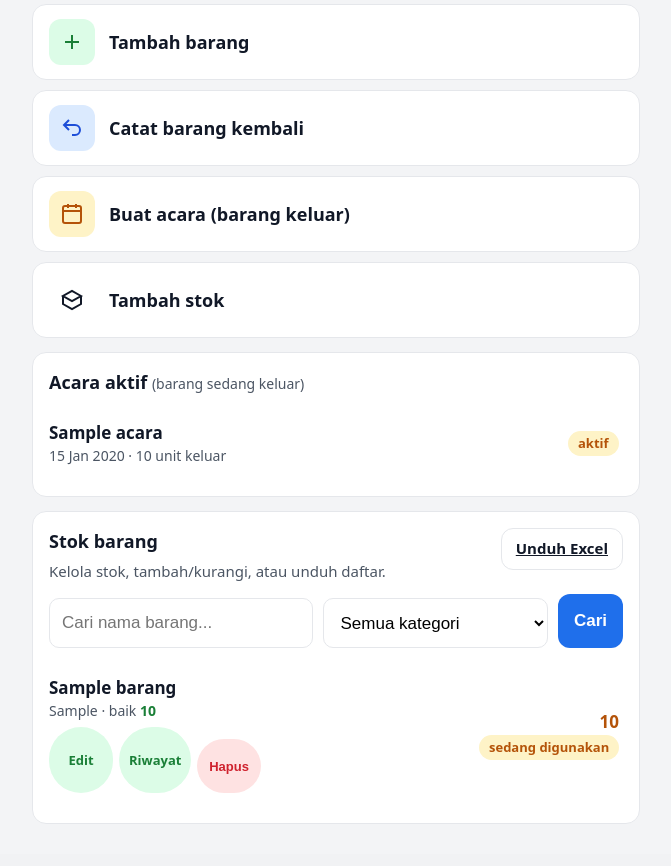
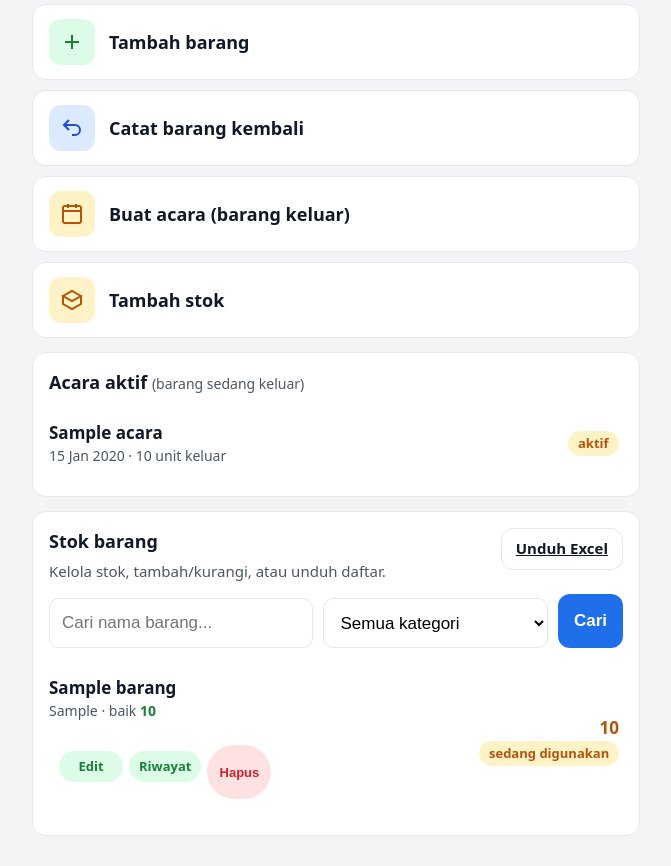
Before and after one commit to FinSensei/gudang_projectmobilelocal, a Laravel app: page / in a window 1280 px wide. Shown: the part 712-1578 px from the top of the page, without its empty margins (304-975 px from the left). Before the commit the page ends 1535 px from the top, so only its background shows below. Run offline with Laravel 12, Linux system fonts and the light colour scheme; a user stored in the database is signed in; tables that the repository leaves empty hold one stand-in row (values such as "Sample post"); parts of the project's set-up code (start-up, migrations or seed data) failed here and were passed over.

Commit message:
ui: dashboard dan layout lebih rapi (unslop)
- Hapus warna ungu (qa-purple -> qa-amber pada Tambah stok)
- Hapus inline style berlebihan pada tombol aksi barang, pakai class .aksi-barang
- Standarisasi margin hint dengan .hint-sm
- Tambah class .card.amber dan .amber-text untuk kartu perhatian
- Tabel review pengembalian dibungkus .table-scroll

Tes: 297 passed (870 assertions)

```diff
--- a/resources/views/gudang/dashboard.blade.php
+++ b/resources/views/gudang/dashboard.blade.php
@@ -16,8 +16,8 @@
 
 {{-- Perlu perhatian: reservasi menunggu + stok habis --}}
 @php($perlu = $reservasiPending->count() + $stokHabis->count())
-<div class="card" style="border-color:{{ $perlu > 0 ? 'var(--amber)' : 'var(--bd)' }}">
-  <h2 @if($perlu > 0) style="color:var(--amber)" @endif>
+<div class="card {{ $perlu > 0 ? 'amber' : '' }}">
+  <h2 {{ $perlu > 0 ? 'class="amber-text"' : '' }}>
     Perlu perhatian
     @if($perlu > 0)<span class="badge aktif">{{ $perlu }}</span>@endif
   </h2>
@@ -27,7 +27,7 @@
   @endif
 
   @if($reservasiPending->isNotEmpty())
-    <p class="hint" style="margin:0 0 6px">Reservasi menunggu konfirmasi — stok belum dipotong:</p>
+    <p class="hint-sm">Reservasi menunggu konfirmasi — stok belum dipotong:</p>
     @foreach($reservasiPending as $r)
       <div class="item">
         <div class="top">
@@ -48,7 +48,7 @@
   @endif
 
   @if($stokHabis->isNotEmpty())
-    <p class="hint" style="margin:10px 0 6px">Stok baik habis:</p>
+    <p class="hint-sm">Stok baik habis:</p>
     @foreach($stokHabis as $s)
       <div class="item">
         <div class="top">
@@ -97,7 +97,7 @@
     <span class="qa-ic"><svg viewBox="0 0 24 24"><rect x="3" y="4" width="18" height="17" rx="2"/><path d="M3 9h18M8 2v4M16 2v4"/></svg></span>
     Buat acara (barang keluar)
   </a>
-  <a href="/restock" class="qa-purple">
+  <a href="/restock" class="qa-amber">
     <span class="qa-ic"><svg viewBox="0 0 24 24"><path d="M21 8l-9-5-9 5 9 5 9-5zM3 8v8l9 5 9-5V8"/></svg></span>
     Tambah stok
   </a>
@@ -153,12 +153,12 @@
           <div>
             <b style="font-size:17px">{{ $b->nama_barang }}</b>
             <div class="muted">{{ $b->lokasi ?: 'tanpa lokasi' }} · baik <span class="green">{{ $b->stok_baik }}</span></div>
-            <div style="margin-top:6px;display:flex;gap:6px">
-              <a href="/barang/{{ $b->id }}/edit" class="badge selesai" style="text-decoration:none;cursor:pointer;display:inline-flex;align-items:center;justify-content:center;min-width:64px;padding:6px 10px">Edit</a>
-              <a href="/barang/{{ $b->id }}/riwayat" class="badge selesai" style="text-decoration:none;cursor:pointer;display:inline-flex;align-items:center;justify-content:center;min-width:64px;padding:6px 10px">Riwayat</a>
+            <div class="aksi-barang" style="margin-top:6px">
+              <a href="/barang/{{ $b->id }}/edit" class="aksi-barang selesai">Edit</a>
+              <a href="/barang/{{ $b->id }}/riwayat" class="aksi-barang selesai">Riwayat</a>
               <form method="POST" action="/barang/{{ $b->id }}" style="display:inline;margin:0" onsubmit="return confirm('Hapus barang ini?')">
                 @csrf @method('DELETE')
-                <button type="submit" class="badge rusak" style="border:0;cursor:pointer;display:inline-flex;align-items:center;justify-content:center;min-width:64px;padding:6px 10px;font-size:13px">Hapus</button>
+                <button type="submit" class="aksi-barang rusak">Hapus</button>
               </form>
             </div>
           </div>
--- a/resources/views/gudang/layout.blade.php
+++ b/resources/views/gudang/layout.blade.php
@@ -60,12 +60,18 @@
     border-radius:12px;padding:10px 4px;font-size:13px;font-weight:600}
   nav a:active{background:var(--acc);color:#fff;border-color:var(--acc)}
   .nav-label{font-size:14px;font-weight:600;color:var(--mut);margin:18px 0 6px}
+  .aksi-barang{display:inline-flex;align-items:center;justify-content:center;gap:6px;min-width:64px;padding:6px 10px;border-radius:999px;font-size:13px;font-weight:600;text-decoration:none;cursor:pointer;border:0}
+  .aksi-barang.selesai{background:var(--green-bg);color:var(--green)}
+  .aksi-barang.rusak{background:var(--red-bg);color:var(--red)}
+  .aksi-barang.sec{background:#fff;color:var(--fg);border:1px solid var(--bd)}
   nav.nav-quiet{grid-template-columns:repeat(2,2fr);gap:8px;margin:0 0 16px}
   nav.nav-quiet a{min-height:64px;display:flex;flex-direction:column;align-items:center;justify-content:center;
     text-align:center;text-decoration:none;color:var(--fg);background:var(--card);border:1px solid var(--bd);
     border-radius:12px;font-size:13px;font-weight:600}
   nav.nav-quiet a:active{background:#f3f4f6}
   .card{background:var(--card);border:1px solid var(--bd);border-radius:14px;padding:16px;margin-bottom:14px}
+  .card.amber{border-color:var(--amber)}
+  .amber-text{color:var(--amber)}
   .card h2{margin:0 0 12px;font-size:18px;font-weight:600}
   label{font-size:15px;color:#374151;display:block;margin:12px 0 6px;font-weight:600}
   input,select{width:100%;padding:12px;border:1px solid var(--bd);border-radius:10px;font-size:17px;background:#fff;min-height:50px}
@@ -95,6 +101,7 @@
   th,td{text-align:left;padding:10px 6px;border-bottom:1px solid var(--bd)}
   th{color:var(--mut);font-size:14px;font-weight:600}
   .hint{font-size:15px;color:var(--mut);margin:6px 0 10px;line-height:1.5}
+  .hint-sm{font-size:14px;color:var(--mut);margin:4px 0 6px;line-height:1.4}
   .quick{display:grid;gap:10px;margin-bottom:14px}
   .quick a{display:flex;align-items:center;gap:14px;padding:14px 16px;border-radius:14px;background:var(--card);
     border:1px solid var(--bd);text-decoration:none;color:var(--fg);font-size:18px;font-weight:600;min-height:64px}
--- a/resources/views/gudang/pengembalian_review.blade.php
+++ b/resources/views/gudang/pengembalian_review.blade.php
@@ -4,6 +4,7 @@
 <div class="card">
   <h2>Langkah 2 — cek ringkasan</h2>
   <p class="hint">Pastikan angka di bawah benar sebelum disimpan. Angka <span class="hi">merah</span> = hilang.</p>
+  <div class="table-scroll">
   <table>
     <tr><th>Barang</th><th>Keluar</th><th>Baik</th><th>Ringan</th><th>Berat</th><th>Hilang</th><th>Keterangan</th></tr>
     @foreach($rows as $r)
@@ -18,6 +19,7 @@
       </tr>
     @endforeach
   </table>
+  </div>
   <p style="font-size:18px;margin-top:12px">Total hilang: <b class="{{ $totalHilang>0 ? 'hi' : '' }}" style="font-size:22px">{{ $totalHilang }}</b></p>
 
   <form method="POST" action="/pengembalian" id="form-final">
```
